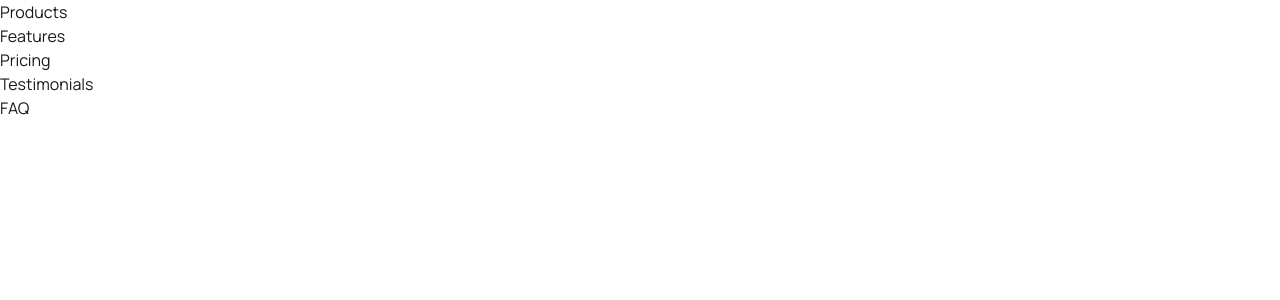
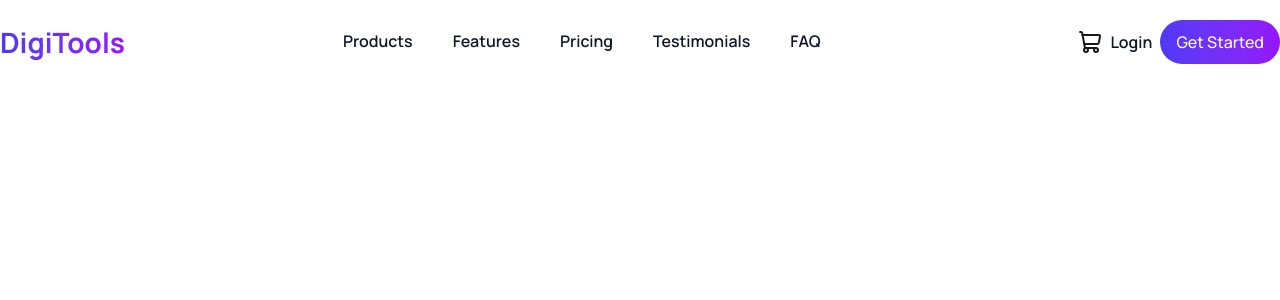
Before and after one commit to MriFardin-s/Ri-DigiApp, a React (Vite) app: page / in a window 1280 px wide. Shown: the top 300 px of the page. Built offline with nearby package versions, Linux system fonts and the light colour scheme.

Commit message:
done navbar

```diff
--- a/package.json
+++ b/package.json
@@ -11,6 +11,7 @@
   },
   "dependencies": {
     "@tailwindcss/vite": "^4.2.2",
+    "lucide-react": "^1.3.0",
     "react": "^19.2.4",
     "react-dom": "^19.2.4",
     "tailwindcss": "^4.2.2"
--- a/src/components/NavBar.jsx
+++ b/src/components/NavBar.jsx
@@ -1,5 +1,7 @@
-import { Linter } from 'eslint';
-import React from 'react';
+
+import { Menu, ShoppingCart, X } from 'lucide-react';
+import React, { useState } from 'react';
+import NavName from './NavName';
 const navigationData = [
   { id: 1, name: 'Products'},
   { id: 2, name: 'Features'},
@@ -8,13 +10,40 @@ const navigationData = [
   { id: 5, name: 'FAQ' }
 ];
 const NavBar = () => {
+    const [isMenuOpen, setIsMenuOpen] = useState(false);
+    const links =  navigationData.map(nav => <NavName nav={nav} key={nav.id} ></NavName>)
     return (
-        <nav>
-            <ul>
+        <nav className='mt-5 container mx-auto flex items-center justify-between '>
+           <div className='flex items-center gap-1' onClick={() => setIsMenuOpen(!isMenuOpen)}>
+             {isMenuOpen ? <X className='lg:hidden'></X> : <Menu className='lg:hidden' />}
+
+             <ul className={`md:hidden absolute duration-700
+                 ${isMenuOpen ? 'top-16' : '-top-80'} `}>
+                {links}
+             </ul>
+
+            <h1 className="text-[1.75rem] font-bold bg-gradient-to-r from-[#4F39F6] to-[#9514FA] bg-clip-text text-transparent shrink-0">
+                DigiTools
+            </h1>
+           </div>
+
+
+            <ul className=' hidden md:flex items-center space-x-8'>
                 {
-                    navigationData.map(nav => <li className='mr-10' >{nav.name}</li>)
+                 links
                 }
             </ul>
+
+
+            <div className='flex items-center gap-2 shrink-0'>
+                <div className="cursor-pointer">
+                    <ShoppingCart className='hidden sm:block'/>
+                </div>
+                <p className="font-semibold text-[#101727] cursor-pointer hidden sm:block ">Login</p>
+                <button className='rounded-full py-2.5 px-4 bg-gradient-to-r from-[#4F39F6] to-[#9514FA] text-white font-medium hover:opacity-90  '>
+                    Get Started
+                </button>
+            </div>
         </nav>
     );
 };
--- /dev/null
+++ b/src/components/NavName.jsx
@@ -0,0 +1,11 @@
+import React from 'react';
+
+const NavName = ({nav}) => {
+    return (
+        <li  className='mr-10 leading-[1.2] font-semibold text-[#101727] whitespace-nowrap cursor-pointer hover:text-[#4F39F6] '>
+                            {nav.name}
+                        </li>
+    );
+};
+
+export default NavName;
```
Also changed, not shown: 1 other file (tests, documents, lock files or other folders).
